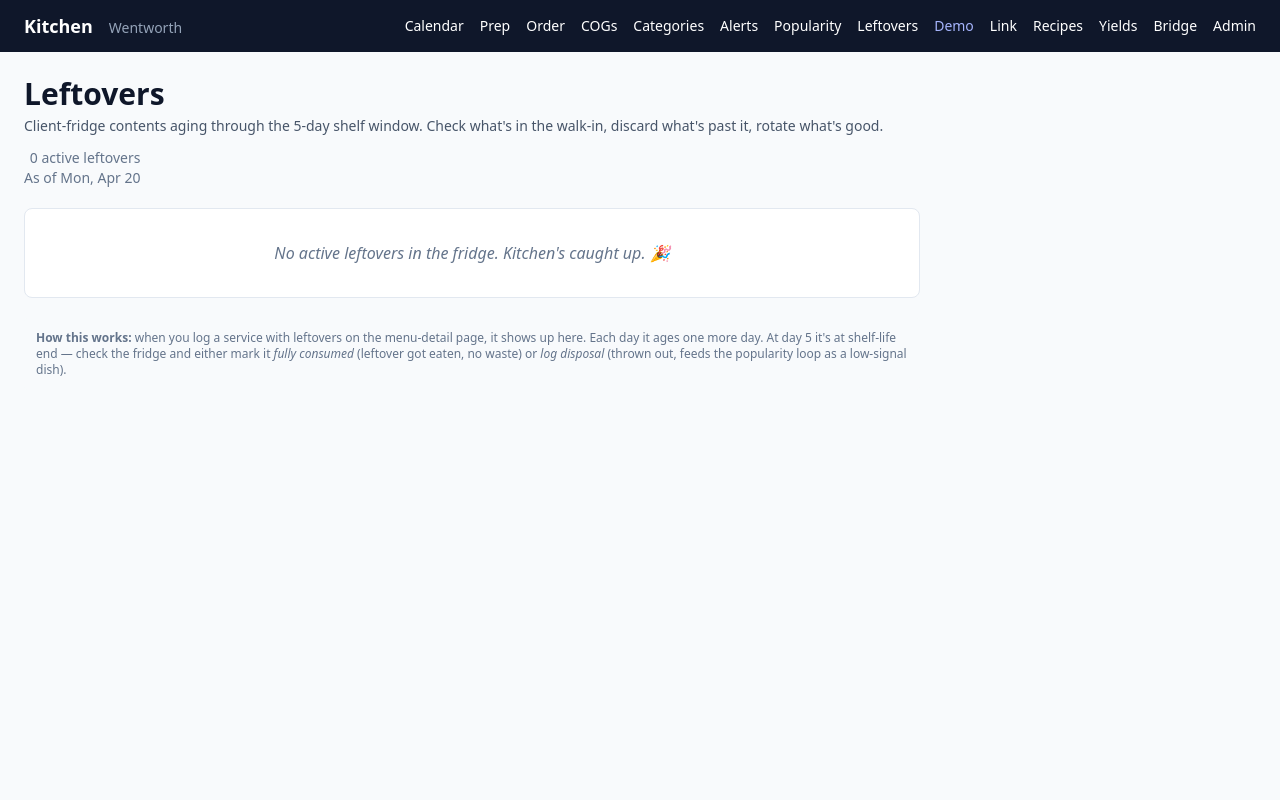
After one commit to seanwil789/Inventory-Management-Project, a Django app: page /leftovers/ in a window 1280 px wide. The commit adds this page. Run offline with Django 5.2, Linux system fonts and the light colour scheme; data that the repository does not hold is empty; some libraries are stand-ins or nearby versions.

Commit message:
Add leftover aging / fridge-rotation view
New /leftovers/ page shows active MealService records (leftover_qty > 0,
no discarded_qty yet), color-coded by age through the 5-day shelf window:

- Day 0-2: green card (fresh; no action needed)
- Day 3-4: amber card (check soon)
- Day 5+: red card (act now; shelf-life end)

Summary tiles at top count items in each bucket.

Per-card actions:
- "Fully consumed" button: marks discarded_qty=0 + discarded_at=now.
  Signals the leftover got eaten (positive popularity signal).
- Inline disposal form: qty + "Log disposal". Records actual thrown-out
  amount (negative popularity signal per the memory's total_consumption_rate
  formula).

Both actions satisfy the day-5 touchpoint of project_popularity_learning.md's
two-touchpoint data capture UX:
  Touchpoint 1 (cleanup): log service → prepped + leftover
  Touchpoint 2 (day 5): log disposal ← this view surfaces the prompt

Sort order: most-urgent (highest age) first, so red items float to the
top of the list.

New endpoints:
  /leftovers/                              GET
  /service/<id>/mark-consumed/             POST
  /service/<id>/log-disposal/              POST (already existed; re-used)

Nav: Leftovers between Popularity and Demo.

All 30 tests pass.

Co-Authored-By: Claude Opus 4.7 (1M context) <noreply@anthropic.com>

```diff
--- a/myapp/templates/myapp/base.html
+++ b/myapp/templates/myapp/base.html
@@ -25,6 +25,7 @@
       <a href="{% url 'category_spend' %}" class="hover:text-slate-200">Categories</a>
       <a href="{% url 'price_alerts' %}" class="hover:text-slate-200">Alerts</a>
       <a href="{% url 'popularity_dashboard' %}" class="hover:text-slate-200" title="Aggregated MealService popularity stats">Popularity</a>
+      <a href="{% url 'leftovers_view' %}" class="hover:text-slate-200" title="Aging leftovers in the fridge">Leftovers</a>
       <a href="{% url 'demo_ready' %}" class="hover:text-slate-200 text-indigo-300" title="Demo-day readiness checklist">Demo</a>
       <a href="{% url 'menu_bulk_link' %}" class="hover:text-slate-200" title="Link freetext menus to recipes">Link</a>
       <a href="{% url 'recipe_list' %}" class="hover:text-slate-200">Recipes</a>
--- /dev/null
+++ b/myapp/templates/myapp/leftovers.html
@@ -0,0 +1,120 @@
+{% extends 'myapp/base.html' %}
+{% block title %}Leftovers — Fridge Rotation{% endblock %}
+
+{% block content %}
+<div class="max-w-4xl space-y-5">
+
+  <div class="flex items-baseline justify-between gap-3 flex-wrap">
+    <div>
+      <h1 class="text-2xl sm:text-3xl font-semibold text-slate-900">Leftovers</h1>
+      <p class="text-sm text-slate-600 mt-1">
+        Client-fridge contents aging through the 5-day shelf window.
+        Check what's in the walk-in, discard what's past it, rotate what's good.
+      </p>
+    </div>
+    <div class="text-right text-sm text-slate-500">
+      <div>{{ total }} active leftover{{ total|pluralize }}</div>
+      <div>As of {{ today|date:"D, M j" }}</div>
+    </div>
+  </div>
+
+  {% if total %}
+  <div class="grid grid-cols-3 gap-3">
+    <div class="rounded-lg border border-emerald-200 bg-emerald-50 p-3 text-center">
+      <div class="text-2xl font-bold text-emerald-700">{{ green_count }}</div>
+      <div class="text-xs text-emerald-800 uppercase tracking-wide">fresh (day 0–2)</div>
+    </div>
+    <div class="rounded-lg border border-amber-200 bg-amber-50 p-3 text-center">
+      <div class="text-2xl font-bold text-amber-700">{{ amber_count }}</div>
+      <div class="text-xs text-amber-800 uppercase tracking-wide">check soon (day 3–4)</div>
+    </div>
+    <div class="rounded-lg border border-red-200 bg-red-50 p-3 text-center">
+      <div class="text-2xl font-bold text-red-700">{{ red_count }}</div>
+      <div class="text-xs text-red-800 uppercase tracking-wide">day 5+ — act now</div>
+    </div>
+  </div>
+  {% endif %}
+
+  {% if rows %}
+    <div class="space-y-3">
+      {% for row in rows %}
+      <div class="rounded-lg border
+        {% if row.urgency == 'red' %}border-red-300 bg-red-50
+        {% elif row.urgency == 'amber' %}border-amber-300 bg-amber-50
+        {% else %}border-emerald-200 bg-white{% endif %} p-4">
+        <div class="flex items-baseline justify-between gap-3 flex-wrap">
+          <div>
+            <div class="text-sm font-medium text-slate-900">
+              {% if row.service.menu.recipe %}
+                <a href="{% url 'recipe_detail' row.service.menu.recipe.id %}" class="hover:text-indigo-700">{{ row.service.menu.recipe.name }}</a>
+              {% else %}
+                {{ row.service.menu.dish_freetext|default:"(unnamed)" }}
+              {% endif %}
+            </div>
+            <div class="text-xs text-slate-500 mt-0.5">
+              Served {{ row.service.menu.date|date:"D, M j" }} {{ row.service.menu.get_meal_slot_display }}
+              · <a href="{% url 'menu_detail' row.service.menu.id %}" class="text-indigo-600 hover:underline">menu detail →</a>
+            </div>
+          </div>
+          <div class="text-right">
+            <div class="text-xs uppercase tracking-wide
+              {% if row.urgency == 'red' %}text-red-700 font-bold
+              {% elif row.urgency == 'amber' %}text-amber-700
+              {% else %}text-emerald-700{% endif %}">
+              {{ row.banner }}
+            </div>
+            <div class="text-xs text-slate-500 mt-0.5">
+              Prepped {{ row.service.prepped_qty }} {{ row.service.unit|default:"" }}
+              · Leftover {{ row.service.post_service_leftover_qty }} {{ row.service.unit|default:"" }}
+            </div>
+          </div>
+        </div>
+
+        <!-- Actions -->
+        <div class="mt-3 flex flex-wrap gap-2">
+          <!-- Mark as fully consumed (no waste) -->
+          <form method="post" action="{% url 'mealservice_mark_consumed' row.service.id %}" class="inline">
+            {% csrf_token %}
+            <button type="submit" class="px-3 py-1 bg-emerald-600 text-white text-xs rounded hover:bg-emerald-700"
+                    title="Leftover was fully consumed — no waste">
+              ✓ Fully consumed
+            </button>
+          </form>
+
+          <!-- Log partial disposal -->
+          <form method="post" action="{% url 'mealservice_log_disposal' row.service.id %}"
+                class="inline-flex items-center gap-1">
+            {% csrf_token %}
+            <input type="number" step="0.001" name="discarded_qty" placeholder="qty discarded"
+                   class="border rounded px-2 py-1 text-xs w-24">
+            <span class="text-xs text-slate-500">{{ row.service.unit|default:"" }}</span>
+            <button type="submit" class="px-3 py-1 bg-red-600 text-white text-xs rounded hover:bg-red-700"
+                    title="Some or all got thrown out">
+              🗑️ Log disposal
+            </button>
+          </form>
+        </div>
+
+        {% if row.service.notes %}
+          <div class="text-xs text-slate-600 mt-2 italic">{{ row.service.notes }}</div>
+        {% endif %}
+      </div>
+      {% endfor %}
+    </div>
+  {% else %}
+    <div class="rounded-lg border border-slate-200 bg-white p-8 text-center text-slate-500 italic">
+      No active leftovers in the fridge. Kitchen's caught up. 🎉
+    </div>
+  {% endif %}
+
+  <div class="text-xs text-slate-500 bg-slate-50 rounded p-3">
+    <strong>How this works:</strong> when you log a service with leftovers
+    on the menu-detail page, it shows up here. Each day it ages one more
+    day. At day 5 it's at shelf-life end — check the fridge and either
+    mark it <em>fully consumed</em> (leftover got eaten, no waste) or
+    <em>log disposal</em> (thrown out, feeds the popularity loop as a
+    low-signal dish).
+  </div>
+
+</div>
+{% endblock %}
--- a/myapp/urls.py
+++ b/myapp/urls.py
@@ -14,6 +14,8 @@ urlpatterns = [
     path('menu/<int:menu_id>/save-prefab/', views.menu_save_prefab,    name='menu_save_prefab'),
     path('menu/<int:menu_id>/log-service/', views.menu_log_service,    name='menu_log_service'),
     path('service/<int:service_id>/log-disposal/', views.mealservice_log_disposal, name='mealservice_log_disposal'),
+    path('service/<int:service_id>/mark-consumed/', views.mealservice_mark_consumed, name='mealservice_mark_consumed'),
+    path('leftovers/',                      views.leftovers_view,      name='leftovers_view'),
     path('menu/bulk-link/',                 views.menu_bulk_link,      name='menu_bulk_link'),
     path('bridge/',                         views.bridge_review,         name='bridge_review'),
     path('bridge/link/',                    views.bridge_link,           name='bridge_link'),
--- a/myapp/views.py
+++ b/myapp/views.py
@@ -1426,6 +1426,77 @@ def yield_bridge(request):
 
 
 
+# ---- Leftover aging / fridge-rotation view ----
+
+def leftovers_view(request):
+    """List active leftovers (service logged with leftover_qty > 0, no disposal
+    logged yet). Color-coded by age. Supports inline log-disposal + "consumed"
+    (marks leftover as 0 discarded = fully eaten)."""
+    from .models import MealService
+    from datetime import timedelta
+    from decimal import Decimal
+
+    today = date.today()
+    active = (MealService.objects
+              .filter(post_service_leftover_qty__gt=0, discarded_qty__isnull=True)
+              .select_related('menu', 'menu__recipe')
+              .order_by('menu__date'))
+
+    rows = []
+    for svc in active:
+        age_days = (today - svc.menu.date).days
+        if age_days < 0:
+            continue
+        if age_days >= 5:
+            urgency = 'red'
+            banner = 'DAY 5 — check now'
+        elif age_days >= 3:
+            urgency = 'amber'
+            banner = f'Day {age_days} — check soon'
+        else:
+            urgency = 'green'
+            banner = f'Day {age_days} — fresh'
+        rows.append({
+            'service': svc,
+            'age_days': age_days,
+            'urgency': urgency,
+            'banner': banner,
+        })
+
+    # Sort: most urgent (highest age) first
+    rows.sort(key=lambda r: -r['age_days'])
+
+    # Counts for summary
+    red_count = sum(1 for r in rows if r['urgency'] == 'red')
+    amber_count = sum(1 for r in rows if r['urgency'] == 'amber')
+    green_count = sum(1 for r in rows if r['urgency'] == 'green')
+
+    return render(request, 'myapp/leftovers.html', {
+        'today': today,
+        'rows': rows,
+        'red_count': red_count,
+        'amber_count': amber_count,
+        'green_count': green_count,
+        'total': len(rows),
+    })
+
+
+@require_POST
+def mealservice_mark_consumed(request, service_id: int):
+    """Mark a leftover as fully consumed (discarded_qty=0). Different from
+    log-disposal which records actual thrown-out quantity."""
+    from .models import MealService
+    from datetime import datetime
+    from decimal import Decimal
+    svc = get_object_or_404(MealService, pk=service_id)
+    svc.discarded_qty = Decimal('0')
+    svc.discarded_at = datetime.now()
+    svc.save(update_fields=['discarded_qty', 'discarded_at', 'updated_at'])
+    messages.success(request,
+        f"Marked leftover for {svc.menu.recipe.name if svc.menu.recipe else svc.menu.dish_freetext} as fully consumed.")
+    return redirect(reverse('leftovers_view'))
+
+
 # ---- Popularity analytics (current MealService data) ----
 
 def popularity_dashboard(request):
```
